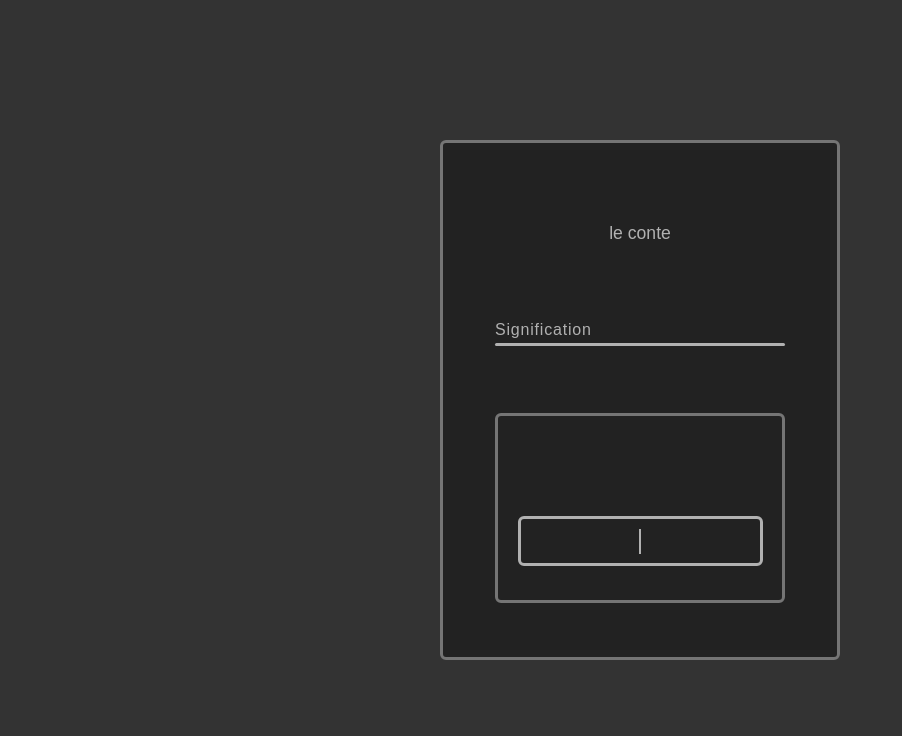
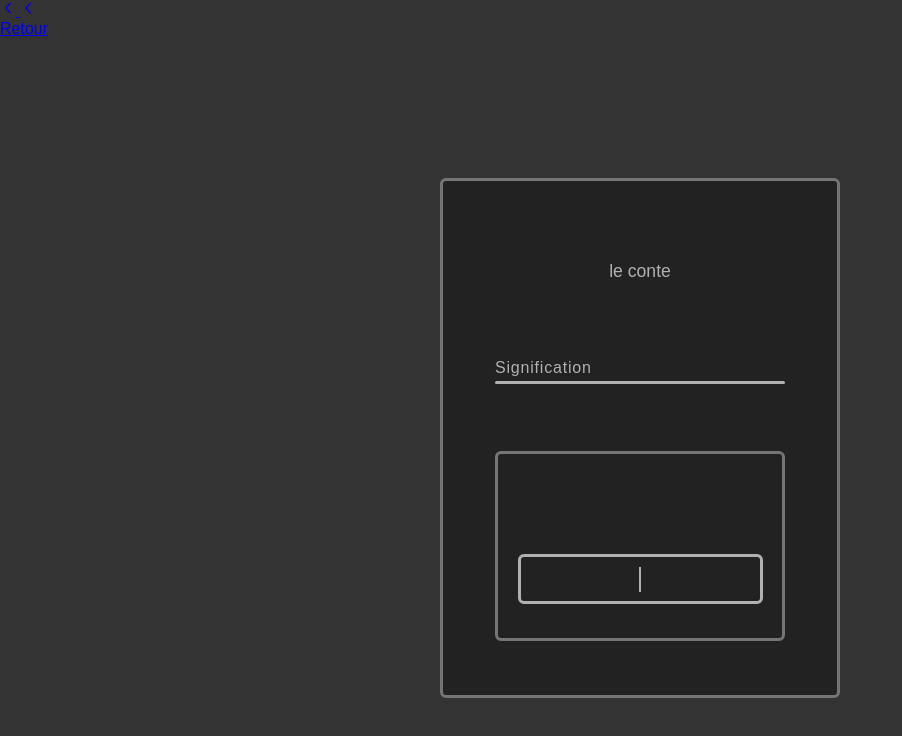
Before and after one commit to Kuro3286/Nex, a plain HTML site: page switch.html in a window 1280 px wide. Shown: the whole page, without its empty margins (0-902 px from the left). Drawn offline with nearby package versions, Linux system fonts and the light colour scheme.

Commit message:
Update switch.html

```diff
--- a/switch.html
+++ b/switch.html
@@ -8,6 +8,13 @@
         <link rel="stylesheet" href="swit.css">
     </head>
     <body>
+        <div class="retour">
+            <a class="return" href="./index.html">
+                <ion-icon class="un" name="chevron-back-outline"></ion-icon>
+                <ion-icon class="deux" name="chevron-back-outline"></ion-icon>
+                <p class="lettre">Retour</p>
+            </a>
+        </div>
         <div class="general">
             <div class="un">
                 <p class="print" id="print"></p>
@@ -26,6 +33,8 @@
                 </div>
             </div>
         </div>
+        <script type="module" src="https://unpkg.com/ionicons@5.5.2/dist/ionicons/ionicons.esm.js"></script>
+        <script nomodule src="https://unpkg.com/ionicons@5.5.2/dist/ionicons/ionicons.js"></script>
         <script src="swi.js"></script>
     </body>
 </html>
```
